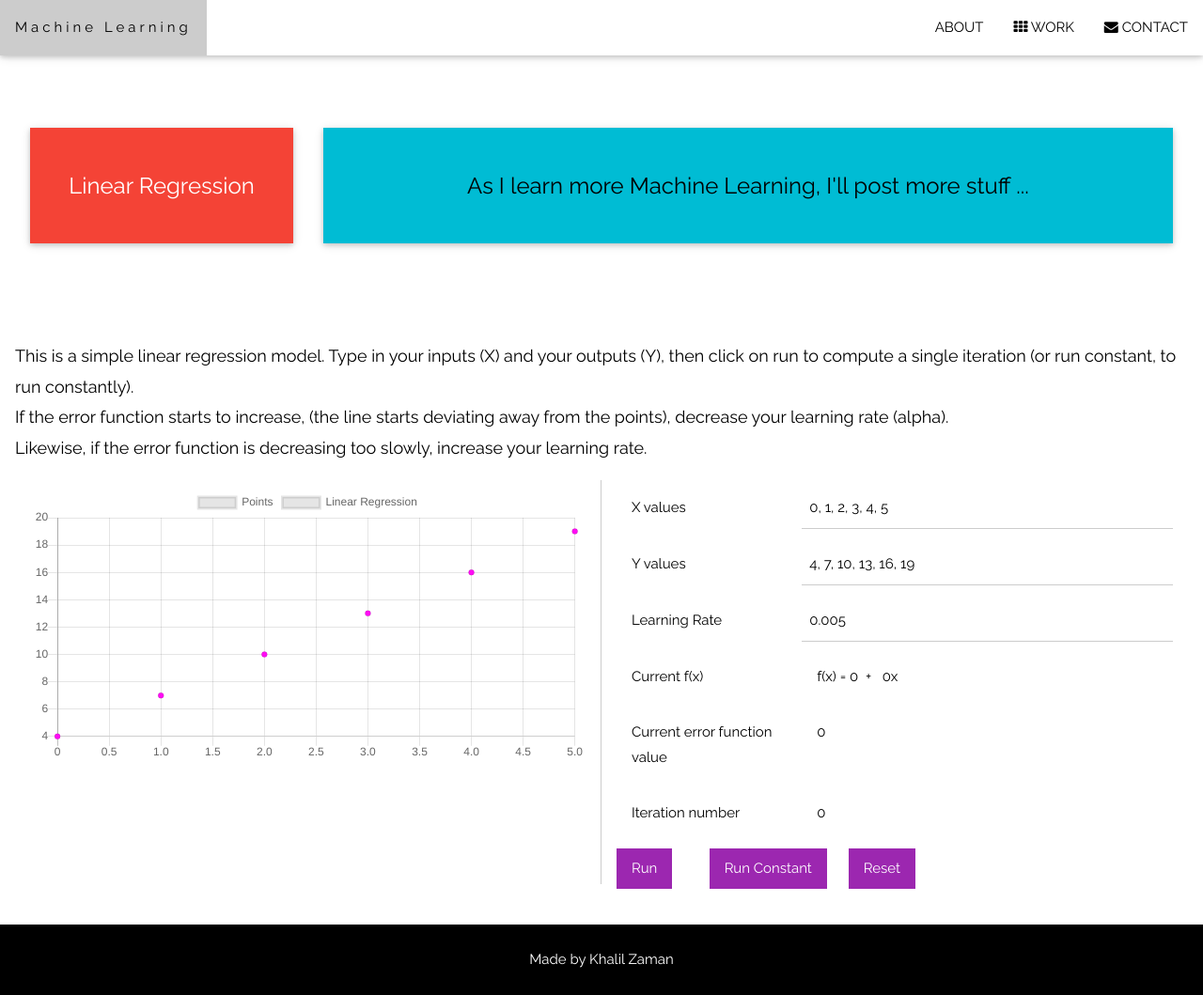
After one commit to Khalil-Zaman/MachineLearningSite_PHP, a PHP site: page /LinearRegression.php in a window 1280 px wide. The commit adds this page. Shown: the whole page at 94% size. Run offline with PHP 8.4, Linux system fonts and the light colour scheme; some libraries are stand-ins or nearby versions.

Commit message:
Linear Regression works

```diff
--- /dev/null
+++ b/LinearRegression.php
@@ -0,0 +1,95 @@
+<?php include("template_beforebody.php"); ?>
+
+<script src="https://cdnjs.cloudflare.com/ajax/libs/Chart.js/2.4.0/Chart.min.js"></script>
+<script src="https://ajax.googleapis.com/ajax/libs/jquery/3.2.1/jquery.min.js"></script>
+<script src="js/drawgraph.js"></script>
+
+<div class="w3-container">
+  <div class="w3-row" style="margin-top:-50px;">
+    <p style="font-size:18px;">This is a simple linear regression model. Type in your inputs (X) and your outputs (Y), then click on run to compute a single iteration (or run constant, to run constantly).<br>
+    If the error function starts to increase, (the line starts deviating away from the points), decrease your learning rate (alpha).<br>
+    Likewise, if the error function is decreasing too slowly, increase your learning rate.</p>
+  </div>
+  <div class="w3-row" style="padding-bottom:30px;">
+
+    <div class="w3-col l6 m12" style="height:430px; border-right:1px solid #CCCCCC;">
+      <div class="w3-padding">
+        <canvas id="myChart" style="width:100%; max-height:400px;"></canvas>
+      </div>
+    </div>
+
+    <div class="w3-col l6 m12">
+
+        <div class="w3-row w3-padding">
+          <div class="w3-col l4 m4 w3-padding">
+            <label class="w3-text">X values</label>
+          </div>
+          <div class="w3-col l8 m8">
+            <input type="text" name="X" value="0, 1, 2, 3, 4, 5" class="w3-input" id="X-values" placeholder="Please input your x values, seperated by commas">
+          </div>
+        </div>
+
+        <div class="w3-row w3-padding">
+          <div class="w3-col l4 m4 w3-padding">
+            <label class="w3-text">Y values</label>
+          </div>
+          <div class="w3-col l8 m8">
+            <input type="text" name="Y" value="4, 7, 10, 13, 16, 19" class="w3-input" id="Y-values" placeholder="Please input your x values, seperated by commas">
+          </div>
+        </div>
+
+        <div class="w3-row w3-padding">
+          <div class="w3-col l4 m4 w3-padding">
+            <label class="w3-text">Learning Rate</label>
+          </div>
+          <div class="w3-col l8 m8">
+            <input type="text" name="alpha" value="0.005" class="w3-input" id="alpha" placeholder="Please type in your alpha value">
+          </div>
+        </div>
+
+        <div class="w3-row w3-padding">
+          <div class="w3-col l4 m4 w3-padding">
+            <label class="w3-text">Current f(x)</label>
+          </div>
+          <div class="w3-col l8 m8 w3-padding">
+            f(x) = <div id="w0" style="display:inline-block;">0</div>&nbsp;&nbsp;+&nbsp;&nbsp;
+            <div id="w1" style="display:inline-block;">0</div>x
+          </div>
+        </div>
+
+        <div class="w3-row w3-padding">
+          <div class="w3-col l4 m4 w3-padding">
+            <label class="w3-text">Current error function value</label>
+          </div>
+          <div class="w3-col l8 m8 w3-padding">
+            <div id="error" style="display:inline-block;">0</div>
+          </div>
+        </div>
+
+        <div class="w3-row w3-padding">
+          <div class="w3-col l4 m4 w3-padding">
+            <label class="w3-text">Iteration number</label>
+          </div>
+          <div class="w3-col l8 m8 w3-padding">
+            <div id="iteration-number" style="display:inline-block;">0</div>
+          </div>
+        </div>
+
+        <div class="w3-row w3-padding">
+          <div class="w3-col l2 m4">
+              <div id="run" class="w3-btn w3-purple">Run</div>
+          </div>
+          <div class="w3-col l3 m5">
+              <div id="run-constant" class="w3-btn w3-purple">Run Constant</div>
+          </div>
+          <div class="w3-col l3 m5">
+              <div id="reset" class="w3-btn w3-purple">Reset</div>
+          </div>
+        </div>
+
+    </div>
+
+  </div>
+</div>
+
+<?php include("template_afterbody.php"); ?>
--- /dev/null
+++ b/css/main.css
@@ -0,0 +1,32 @@
+html,
+body {
+   margin:0;
+   padding:0;
+   height:100%;
+   line-height: 1.8;
+}
+
+body,h1,h2,h3,h4,h5,h6,p {font-family: "Raleway", sans-serif}
+
+
+#container {
+   min-height:100%;
+   position:relative;
+}
+#header {
+   background:#ff0;
+}
+#body {
+   padding-bottom:60px;   /* Height of the footer */
+}
+#footer {
+   position:absolute;
+   bottom:0;
+   width:100%;
+   height:60px;   /* Height of the footer */
+   background:#6cf;
+}
+
+.w3-bar .w3-button {
+    padding: 16px;
+}
--- a/js/drawgraph.js
+++ b/js/drawgraph.js
@@ -1,29 +1,131 @@
 $(document).ready(function(){
+  draw_graph();
+
+  var it;
+  $('#run-constant').click(function(){
+      if (checkXY()) {
+        if($(this).html() != "Stop"){
+          it = setInterval(function () {
+              runLR();
+          },1000);
+          $(this).html("Stop");
+          $(this).removeClass("w3-purple");
+          $(this).addClass("w3-red");
+          $('#X-values').attr('disabled', true);
+          $('#Y-values').attr('disabled', true);
+        } else {
+          clearInterval(it);
+          $(this).html("Run Constant");
+          $(this).removeClass("w3-red");
+          $(this).addClass("w3-purple");
+          $('#X-values').attr('disabled', false);
+          $('#Y-values').attr('disabled', false);
+        }
+      }
+  });
+
+  $('#reset').click(function(){
+    $('#error').html(0);
+    $('#w0').html(0);
+    $('#w1').html(0);
+    $('#iteration-number').html(0);
+  });
+
   $('#run').click(function(){
-    $.ajax({
-      type: "POST",
-      url: "pyfolder/LinearRegression.py",
-      data: {'X': 3},
-      success: function(data) {
-        alert(data);
-      }});
-      /*
-    }).done(function( o ) {
-      x = 1;
-       // do something
-    });*/
-    y = $('#y-value').html();
-    y++;
-    $('#y-value').html(y);
-    draw_graph(y);
+      if (checkXY()) {
+        runLR();
+      }
   });
+
 });
+
+function checkXY(){
+  X = getXValue();
+  X = X.split(",");
+  Y = getYValue();
+  Y = Y.split(",");
+  if (Y.length != X.length){
+    $('#error').css('color', 'red');
+    $('#error').html("Please make sure you have the same number of inputs as outputs")
+    return false;
+  }
+  return true;
+}
+
+function runLR(){
+  y = getYValue();
+  x = getXValue();
+  w = getWValue();
+  a = getAValue();
+  $.ajax({
+      type: 'POST',
+      //url: "pyfolder/php_link.php",
+      url: "pyfolder/test.py",
+      data: {"W": w, "X": x, "Y": y, "A": a}, //passing some input here
+      dataType: "text",
+      success: function(data){
+          data = data.split(":");
+
+          y = data[0].split(",");
+          y0 = y[0];
+          yn = y[1];
+
+          w = data[1].split(",");
+          w0 = w[0];
+          w1 = w[1];
+
+          $('#w0').html(w0);
+          $('#w1').html(w1);
+
+          $('#error').html(data[2]);
+
+          iteration_number = parseInt($('#iteration-number').html());
+          $('#iteration-number').html(iteration_number+ 1);
+
+          draw_graph(y0, yn);
+      }
+  });
+}
+
+
+function getXValue(){
+  x = $('#X-values').val();
+
+  return x;
+}
+
+function getYValue(){
+  y = $('#Y-values').val();
+  return y;
+}
+
+function getWValue(){
+  w0 = $('#w0').html();
+  w1 = $('#w1').html();
+  w = w0+","+w1;
+  return w;
+}
+
+function getAValue(){
+  return $('#alpha').val();
+}
 
 
 
 
+function draw_graph(y0, yn){
+  X = getXValue();
+  X = X.split(",");
+  Y = getYValue();
+  Y = Y.split(",");
+  data_xy = []
+  for (i = 0; i < X.length; i++){
+    data_xy.push({
+      x: X[i],
+      y: Y[i]
+    });
+  }
 
-function draw_graph(new_y){
   var ctx = $('#myChart');
   var chart = new Chart(ctx, {
     // The type of chart we want to create
@@ -34,20 +136,15 @@ function draw_graph(new_y){
         type: 'scatter',
         label: "Points",
         pointBackgroundColor: "rgb(255, 12, 244)",
-        data: [ {x: 0, y: 4},
-                {x: 1, y: 7},
-                {x: 2, y: 9},
-                {x: 3, y: 13},
-                {x: 4, y: 16},
-                {x: 5, y: 19}],
+        data: data_xy,
         fill: false,
         showLine: false,
       }, {
         type: 'line',
         label: 'Linear Regression',
         fill: false,
-        data: [ {x: 0, y: 4},
-                {x: 5, y: new_y}],
+        data: [ {x: 0, y: y0},
+                {x: X[X.length-1], y: yn}],
       }]
     },
 
--- /dev/null
+++ b/template_afterbody.php
@@ -0,0 +1,35 @@
+</div>
+
+<!-- Footer -->
+<div id="footer">
+  <div class="w3-center w3-black w3-padding">
+    <div class="w3-medium w3-section">
+      Made by Khalil Zaman
+    </div>
+  </div>
+</div>
+
+
+</div>
+
+<script>
+
+// Toggle between showing and hiding the sidebar when clicking the menu icon
+var mySidebar = document.getElementById("mySidebar");
+
+function w3_open() {
+    if (mySidebar.style.display === 'block') {
+        mySidebar.style.display = 'none';
+    } else {
+        mySidebar.style.display = 'block';
+    }
+}
+
+// Close the sidebar with the close button
+function w3_close() {
+    mySidebar.style.display = "none";
+}
+</script>
+
+</body>
+</html>
--- /dev/null
+++ b/template_beforebody.php
@@ -0,0 +1,66 @@
+<!DOCTYPE html>
+<html>
+<title>W3.CSS Template</title>
+<meta charset="UTF-8">
+<meta name="viewport" content="width=device-width, initial-scale=1">
+<link rel="stylesheet" href="https://www.w3schools.com/w3css/4/w3.css">
+<link rel="stylesheet" href="https://fonts.googleapis.com/css?family=Raleway">
+<link rel="stylesheet" href="https://cdnjs.cloudflare.com/ajax/libs/font-awesome/4.7.0/css/font-awesome.min.css">
+<link rel="stylesheet" href="css/main.css">
+<style>
+
+
+</style>
+<body>
+<div id="container">
+
+<!-- Navbar (sit on top) -->
+<div id="header">
+  <div class="w3-top">
+    <div class="w3-bar w3-white w3-card-2" id="myNavbar">
+      <a href="index.php" class="w3-bar-item w3-button w3-wide">Machine Learning</a>
+      <!-- Right-sided navbar links -->
+      <div class="w3-right w3-hide-small">
+        <a href="#about" class="w3-bar-item w3-button">ABOUT</a>
+        <a href="#work" class="w3-bar-item w3-button"><i class="fa fa-th"></i> WORK</a>
+        <a href="#contact" class="w3-bar-item w3-button"><i class="fa fa-envelope"></i> CONTACT</a>
+      </div>
+      <!-- Hide right-floated links on small screens and replace them with a menu icon -->
+
+      <a href="javascript:void(0)" class="w3-bar-item w3-button w3-right w3-hide-large w3-hide-medium" onclick="w3_open()">
+        <i class="fa fa-bars"></i>
+      </a>
+    </div>
+  </div>
+
+  <!-- Sidebar on small screens when clicking the menu icon -->
+  <nav class="w3-sidebar w3-bar-block w3-black w3-card-2 w3-animate-left w3-hide-medium w3-hide-large" style="display:none" id="mySidebar">
+    <a href="javascript:void(0)" onclick="w3_close()" class="w3-bar-item w3-button w3-large w3-padding-16">Close ×</a>
+    <a href="#about" onclick="w3_close()" class="w3-bar-item w3-button">ABOUT</a>
+    <a href="#work" onclick="w3_close()" class="w3-bar-item w3-button">WORK</a>
+    <a href="#contact" onclick="w3_close()" class="w3-bar-item w3-button">CONTACT</a>
+  </nav>
+</div>
+
+<div id="body">
+  <div class="w3-container" style="padding:128px 16px">
+    <div class="w3-row">
+
+        <div class="w3-col l3 m12 w3-padding">
+          <a href="LinearRegression.php" style="text-decoration:none;"><div class="w3-card w3-red w3-btn" style="display:block">
+              <div class="w3-xlarge w3-padding-32 w3-center">
+                  Linear Regression
+              </div>
+          </div></a>
+        </div>
+
+        <div class="w3-col l9 m12 w3-padding">
+          <a href="#" style="text-decoration:none;"><div class="w3-card w3-cyan w3-btn" style="display:block">
+              <div class="w3-xlarge w3-padding-32 w3-center">
+                  As I learn more Machine Learning, I'll post more stuff ...
+              </div>
+          </div></a>
+        </div>
+
+    </div>
+  </div>
```
Also changed, not shown: back.php (added, +20 -0 lines), index.php (+4 -18 lines), template.php (added, +93 -0 lines), 2 other files.
